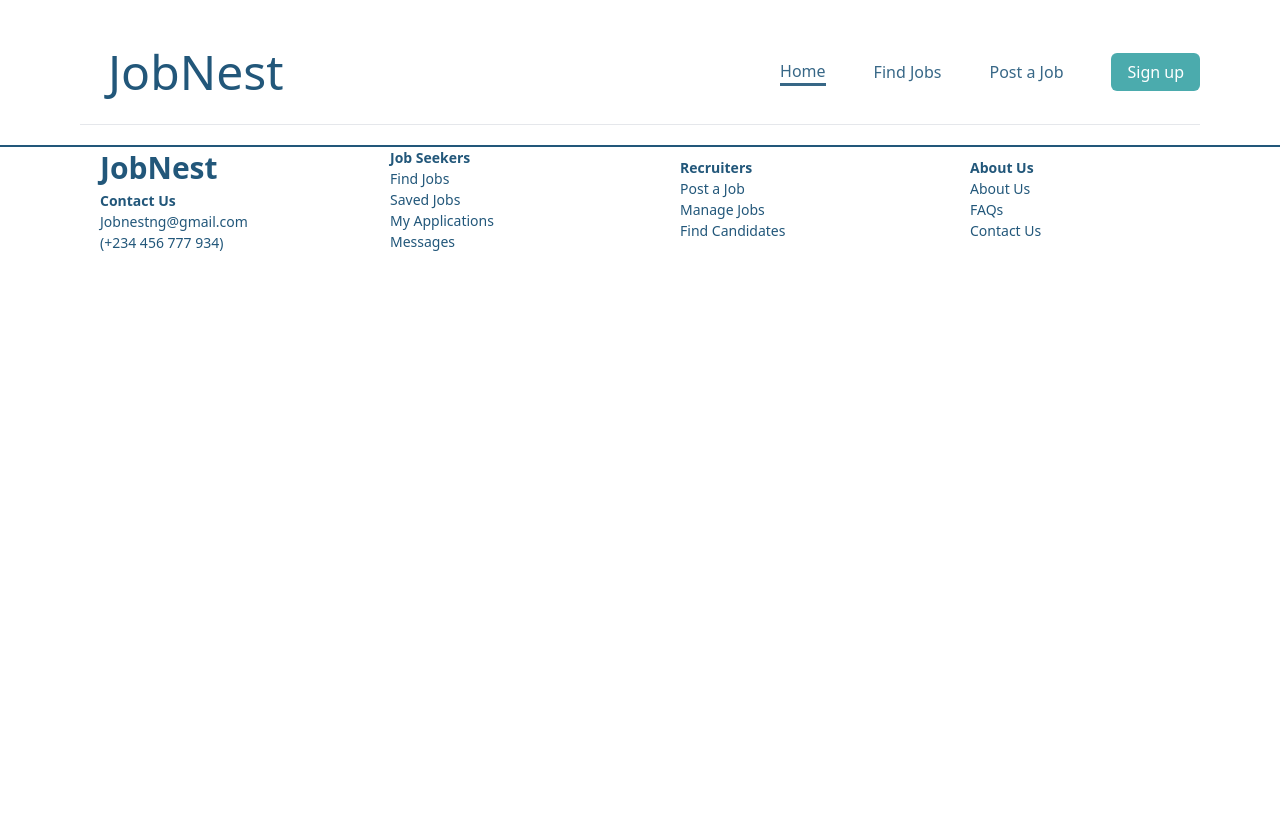
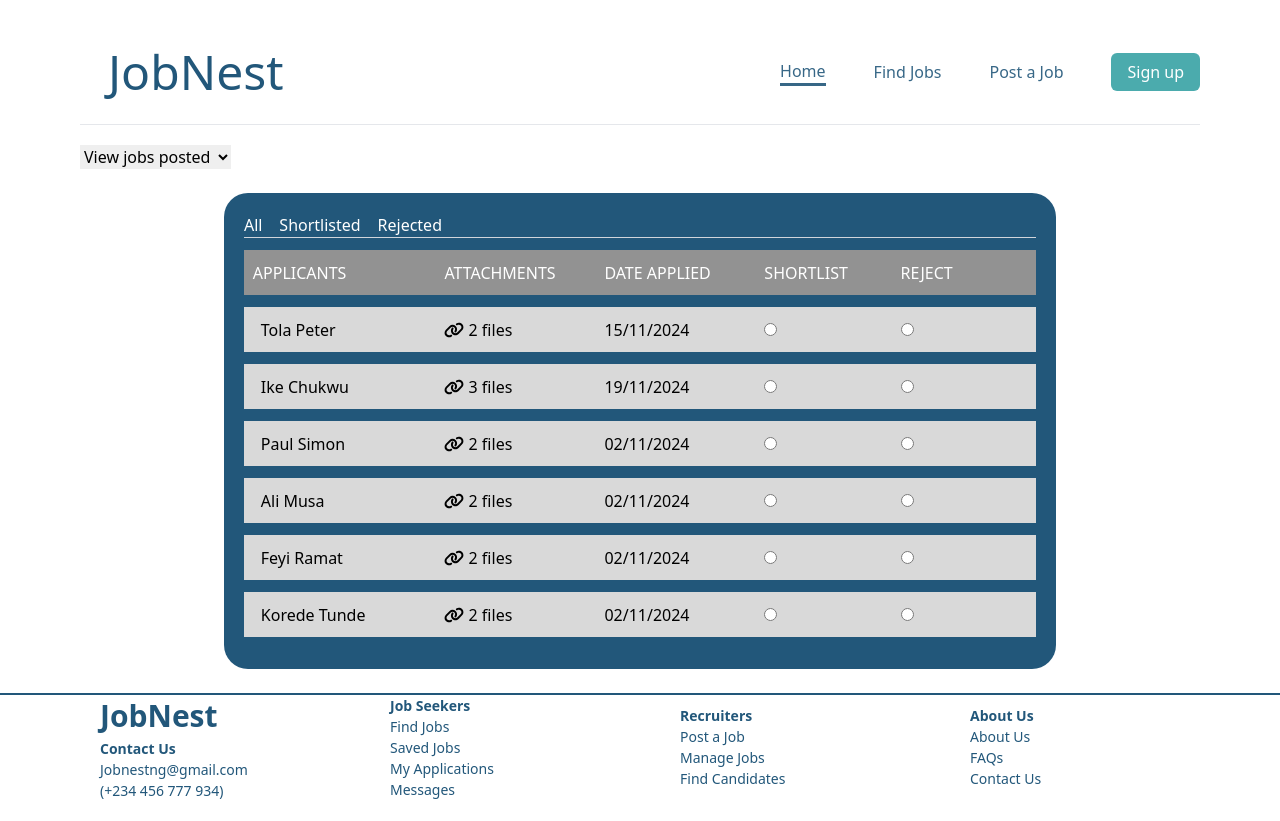
Before and after one commit to CardinalSparrow/JobNest, a React (Vite) app: page /find/track_applications in a window 1280 px wide. Before the commit the page ends 800 px from the top, so only its background shows below. Built offline with nearby package versions, Linux system fonts and the light colour scheme.

Commit message:
tracker page updated

```diff
--- /dev/null
+++ b/src/Context/ApplicationTrackerContext.jsx
@@ -0,0 +1,21 @@
+import { createContext, useContext, useState } from "react";
+
+const TrackerContext = createContext();
+export const useTrackerContext = () => {
+  return useContext(TrackerContext);
+};
+export const TrackerProvider = ({ children }) => {
+  const [isJobseeker, setIsJobSeeker] = useState(null);
+  const handleDropDownChange = (e) => {
+    if (e.target.value === "applied") {
+      setIsJobSeeker(true);
+    } else if (e.target.value === "posted") {
+      setIsJobSeeker(false);
+    }
+  };
+  return (
+    <TrackerContext.Provider value={{ isJobseeker, handleDropDownChange }}>
+      {children}
+    </TrackerContext.Provider>
+  );
+};
--- a/src/Pages.jsx
+++ b/src/Pages.jsx
@@ -10,6 +10,7 @@ import RecruiterSignup from "./pages/RecruiterSignup";
 import SavedJobs from "./pages/SavedJobs";
 import ApplicationDetails from "./pages/ApplicationDetails";
 import Profile from "./pages/Profile";
+import TrackApplications from "./pages/TrackApplications";
 const Pages = () => {
 	return (
 		<div className="lg:mx-20 sm:mx-10">
@@ -24,7 +25,7 @@ const Pages = () => {
 				<Route path="/recruiter-sign-up" element={<RecruiterSignup />} />
 				<Route path="/find/saved" element={<SavedJobs/>}/>
 				<Route path="/application-details" element={<ApplicationDetails/>}/>
-
+				<Route path="/find/track_applications" element={<TrackApplications/>}/>
 			</Routes>
 			<hr className="w-full absolute left-0 h-0.5" />
 			<Footer />
--- /dev/null
+++ b/src/components/JobseekerTracker.jsx
@@ -0,0 +1,53 @@
+import React from 'react'
+import TrackerSkeleton from './TrackerSkeleton';
+const jobsApplied = [
+  {
+    company: "TechCorp",
+    jobTitle: "Senior Designer",
+    status: "Interview Scheduled",
+    attachments: "2 files",
+    dateApplied: "15/11/2024",
+  },
+  {
+    company: "DesignCo",
+    jobTitle: "UX Designer",
+    status: "Rejected",
+    attachments: "3 files",
+    dateApplied: "10/11/2024",
+  },
+  {
+    company: "Adventure",
+    jobTitle: "Marketing Manager",
+    status: "Review in Progress",
+    attachments: "2 files",
+    dateApplied: "02/11/2024",
+  },
+  {
+    company: "Illuminate",
+    jobTitle: "Senior Designer",
+    status: "Interview Scheduled",
+    attachments: "3 files",
+    dateApplied: "15/11/2024",
+  },
+  {
+    company: "Google",
+    jobTitle: "Graphics Designer",
+    status: "Rejected",
+    attachments: "2 files",
+    dateApplied: "15/11/2024",
+  },
+  {
+    company: "TechCorp",
+    jobTitle: "Software Engineer",
+    status: "Interview Scheduled",
+    attachments: "2 files",
+    dateApplied: "15/11/2024",
+  },
+];
+export default function JobseekerTracker() {
+  return (
+    <div>
+      <TrackerSkeleton data={jobsApplied}/>
+    </div>
+  )
+}
--- /dev/null
+++ b/src/components/JobseekerTrackerRow.jsx
@@ -0,0 +1,16 @@
+import { faLink } from "@fortawesome/free-solid-svg-icons";
+import { FontAwesomeIcon } from "@fortawesome/react-fontawesome";
+import React from "react";
+
+export default function JobSeekerTrackerRow({ data }) {
+  return (
+    <div className=" flex justify-around items-center h-[45px] ">
+      {" "}
+      <div className=" w-[25%] text-left pl-4 ">{data.company}</div>
+      <div className=" w-[20%] ">{data.jobTitle}</div>
+      <div className=" w-[20%]  ">{data.status}</div>
+      <div className=" w-[17%] "><FontAwesomeIcon icon={faLink}/>{data.attachments}</div>
+      <div className=" w-[17%]  ">{data.dateApplied}</div>
+    </div>
+  );
+}
--- a/src/components/Nav.jsx
+++ b/src/components/Nav.jsx
@@ -121,10 +121,10 @@ const Nav = ({ isLoggedIn, setIsLoggedIn }) => {
 							</li>
 							<li>
 								<Link
-									to="/find/remote"
+									to="/find/track_applications"
 									className="block px-4 py-2 hover:bg-gray-100"
 								>
-									Remote Jobs
+									Track Applications
 								</Link>
 							</li>
 							<li>
--- /dev/null
+++ b/src/components/RecruiterTracker.jsx
@@ -0,0 +1,53 @@
+import React from "react";
+import TrackerSkeleton from "./TrackerSkeleton";
+const recruiterJobs = [
+  {
+    name: "Tola Peter",
+    attachments: "2 files",
+    dateApplied: "15/11/2024",
+    shortlisted: true,
+    rejected: false,
+  },
+  {
+    name: "Ike Chukwu",
+    attachments: "3 files",
+    dateApplied: "19/11/2024",
+    shortlisted: false,
+    rejected: true,
+  },
+  {
+    name: "Paul Simon",
+    attachments: "2 files",
+    dateApplied: "02/11/2024",
+    shortlisted: true,
+    rejected: false,
+  },
+  {
+    name: "Ali Musa",
+    attachments: "2 files",
+    dateApplied: "02/11/2024",
+    shortlisted: false,
+    rejected: false,
+  },
+  {
+    name: "Feyi Ramat",
+    attachments: "2 files",
+    dateApplied: "02/11/2024",
+    shortlisted: false,
+    rejected: true,
+  },
+  {
+    name: "Korede Tunde",
+    attachments: "2 files",
+    dateApplied: "02/11/2024",
+    shortlisted: true,
+    rejected: false,
+  },
+];
+export default function RecruiterTracker() {
+  return (
+    <div>
+      <TrackerSkeleton data={recruiterJobs}/>
+    </div>
+  );
+}
--- /dev/null
+++ b/src/components/RecruiterTrackerRow.jsx
@@ -0,0 +1,22 @@
+import { faLink } from "@fortawesome/free-solid-svg-icons";
+import { FontAwesomeIcon } from "@fortawesome/react-fontawesome";
+import React from "react";
+
+export default function RecruiterTrackerRow({ data }) {
+  return (
+    <div className="flex justify-around items-center h-[45px] bg-grey2 ">
+      {" "}
+      <div className=" w-[25%] pl-4">{data.name}</div>
+      <div className=" w-[20%]">
+        <FontAwesomeIcon icon={faLink} /> {data.attachments}
+      </div>
+      <div className=" w-[20%]">{data.dateApplied}</div>
+      <div className=" w-[17%]">
+        <input type="radio" name={data.name} id="" />
+      </div>
+      <div className=" w-[17%]">
+        <input type="radio" name={data.name} id="" />
+      </div>
+    </div>
+  );
+}
--- /dev/null
+++ b/src/components/TrackerSkeleton.jsx
@@ -0,0 +1,43 @@
+import React from "react";
+import RecruiterTrackerRow from "./RecruiterTrackerRow";
+import { useTrackerContext } from "../Context/ApplicationTrackerContext";
+import JobSeekerTrackerRow from "./JobSeekerTrackerRow";
+
+export default function TrackerSkeleton({ data }) {
+  const { isJobseeker } = useTrackerContext();
+  const bgColor = isJobseeker ? "#44009A" : "#22577A"
+  const rowBg = isJobseeker ? "#C864E1":"#929292"
+  const textColor = isJobseeker ?"#FFFFFF" : "#000000"
+  return (
+    <div className=" h-auto w-[90%] sm:w-[65vw] p-5 mx-auto my-6 grid gap-3 rounded-3xl" style={{background: bgColor, color: textColor}}>
+      <div className="border-b border-gray-300 flex flex-col justify-end">
+        <div className="flex w-[25%] justify-between items-end text-white">
+          <div className="">All</div>
+          <div>{isJobseeker ? "Accepted" : "Shortlisted"}</div>
+          <div>Rejected</div>
+        </div>
+      </div>
+      <div className="flex justify-around items-center h-[45px] text-white" style={{background:rowBg}}>
+        {" "}
+        <div className=" w-[25%] text-left pl-2">
+          {isJobseeker ? "COMPANY" : "APPLICANTS"}
+        </div>
+        <div className=" w-[20%]">
+          {isJobseeker ? "JOB TITLE" : "ATTACHMENTS"}
+        </div>
+        <div className=" w-[20%]">
+          {isJobseeker ? "STATUS" : "DATE APPLIED"}
+        </div>
+        <div className=" w-[17%]">
+          {isJobseeker ? "ATTACHMENTS" : "SHORTLIST"}
+        </div>
+        <div className=" w-[17%]">
+          {isJobseeker ? "DATE APPLIED" : "REJECT"}
+        </div>
+      </div>
+      {!isJobseeker && data.map((data) => <RecruiterTrackerRow data={data} />)}
+      {isJobseeker && data.map((data) => <JobSeekerTrackerRow data={data} />)}
+      <div></div>
+    </div>
+  );
+}
--- a/src/main.jsx
+++ b/src/main.jsx
@@ -3,9 +3,13 @@ import { createRoot } from "react-dom/client";
 import "./index.css";
 import App from "./App.jsx";
 import { JobProvider } from "./Context/JobOpeningContext.jsx";
+import { TrackerProvider } from "./Context/ApplicationTrackerContext.jsx";
 
 createRoot(document.getElementById("root")).render(
-  <JobProvider>
-    <App />
-  </JobProvider>
+  <TrackerProvider>
+    {" "}
+    <JobProvider>
+      <App />
+    </JobProvider>
+  </TrackerProvider>
 );
--- /dev/null
+++ b/src/pages/TrackApplications.jsx
@@ -0,0 +1,23 @@
+import React, { useState } from "react";
+import JobseekerTracker from "../components/JobseekerTracker";
+import RecruiterTracker from "../components/RecruiterTracker";
+import { useTrackerContext } from "../Context/ApplicationTrackerContext";
+
+export default function TrackApplications() {
+    const {isJobseeker, handleDropDownChange}= useTrackerContext()
+  return (
+    <div >
+      <div>
+        <select name="" id="" onChange={(e)=>handleDropDownChange(e)}>
+          <option value="default" defaultValue disabled>Select Tracker</option>
+          <option value="posted">View jobs posted</option>
+          <option value="applied">View jobs applied</option>
+        </select>
+      </div>
+      <div >
+        {isJobseeker && <JobseekerTracker/>}
+        {!isJobseeker && <RecruiterTracker/>}
+      </div>
+    </div>
+  );
+}
--- a/tailwind.config.js
+++ b/tailwind.config.js
@@ -7,10 +7,13 @@ export default {
 				primary: "#22577A",
 				secondary: "#38A3A5",
 				grey: "#656565",
+				grey2: "#D9D9D9",
 				dark: "#1f1f1f",
 				background1: "#57CC99",
 				fields: "#A5E0C6",
 				extra: "#C4E2F6",
+				extra2: "#44009A",
+				extra3: "#C864E1",
 				background2: { default: "#80ED99", 100: "#C7F9CC" },
 				background3: "#C4E7FE"
 			},
```
